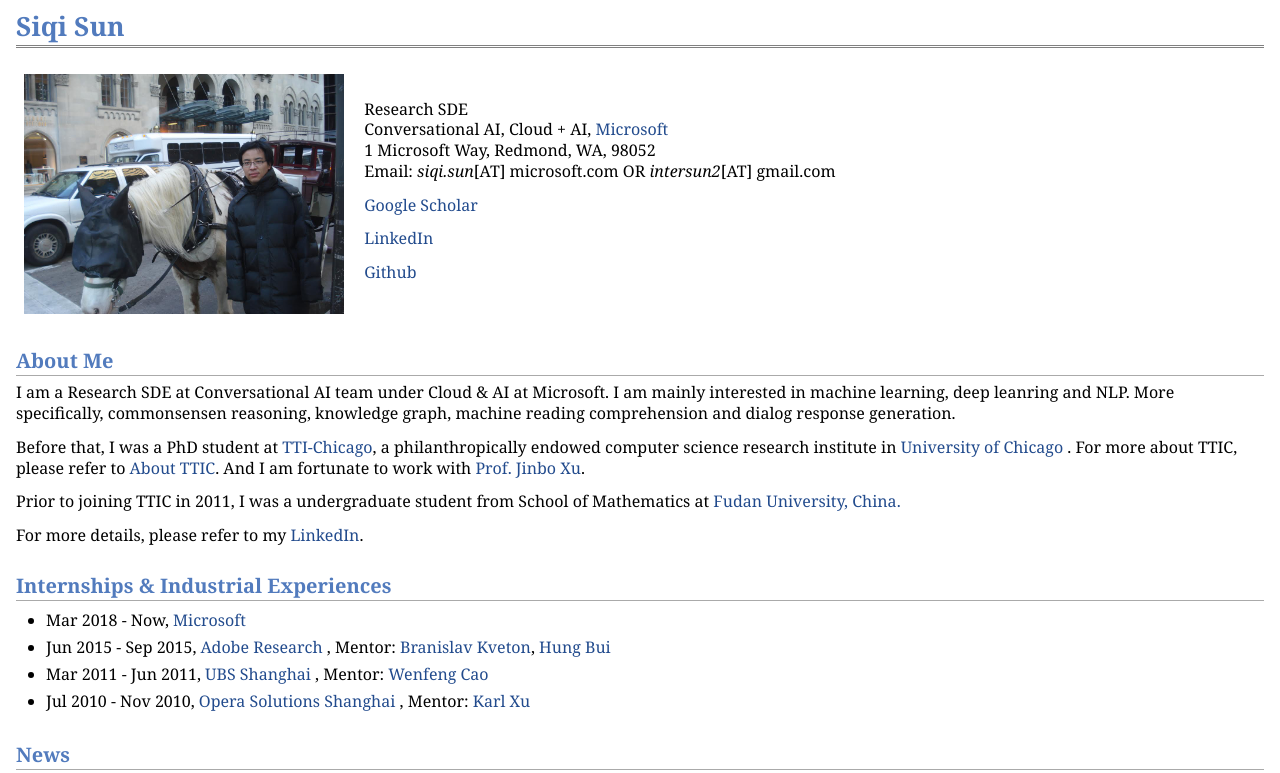
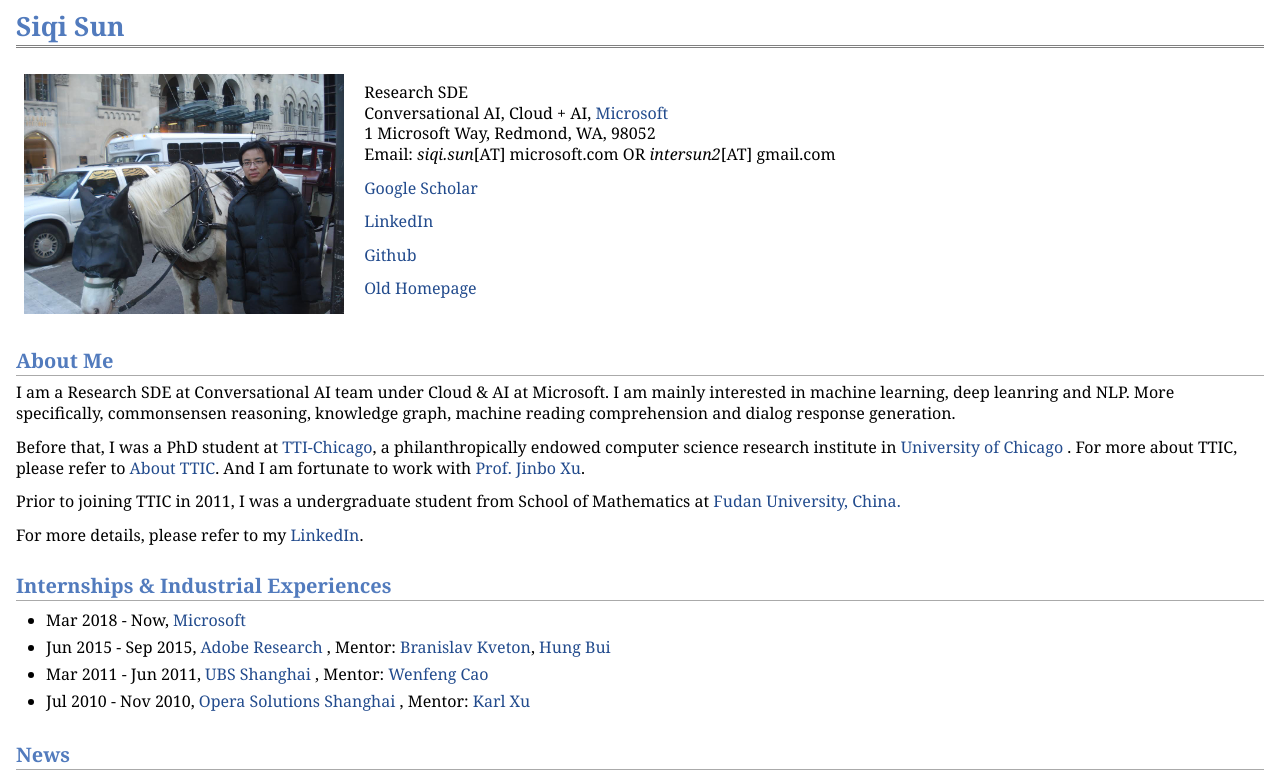
Before and after one commit to intersun/intersun.github.io, a plain HTML site: page index.html in a window 1280 px wide. Shown: the top 773 px of the page. Drawn offline with Linux system fonts and the light colour scheme.

Commit message:
update recent info

```diff
--- a/index.html
+++ b/index.html
@@ -20,6 +20,7 @@ Conversational AI, Cloud + AI, <a href="http://www.microsoft.com"> Microsoft</a>
 <p><a href="https://scholar.google.com/citations?user=2dyg3WgAAAAJ&hl=en"> Google Scholar </a></p>
 <p><a href="https://www.linkedin.com/pub/siqi-sun/17/3/103"> LinkedIn </a></p>
 <p><a href="https://github.com/intersun"> Github </a></p>
+<p><a href="https://ttic.uchicago.edu/~siqi/"> Old Homepage</a></p>
 
 </td></tr></table>
 
```
